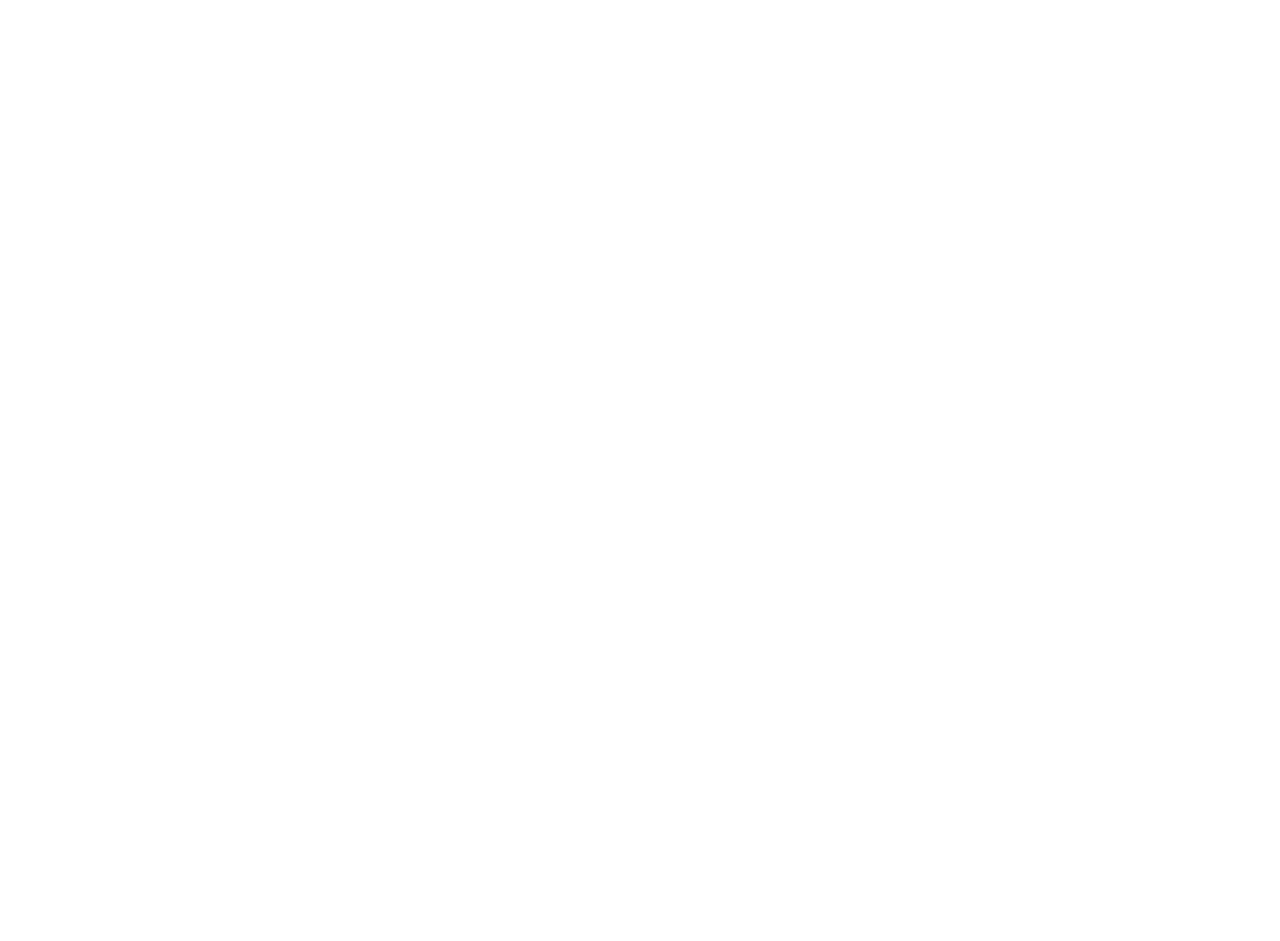
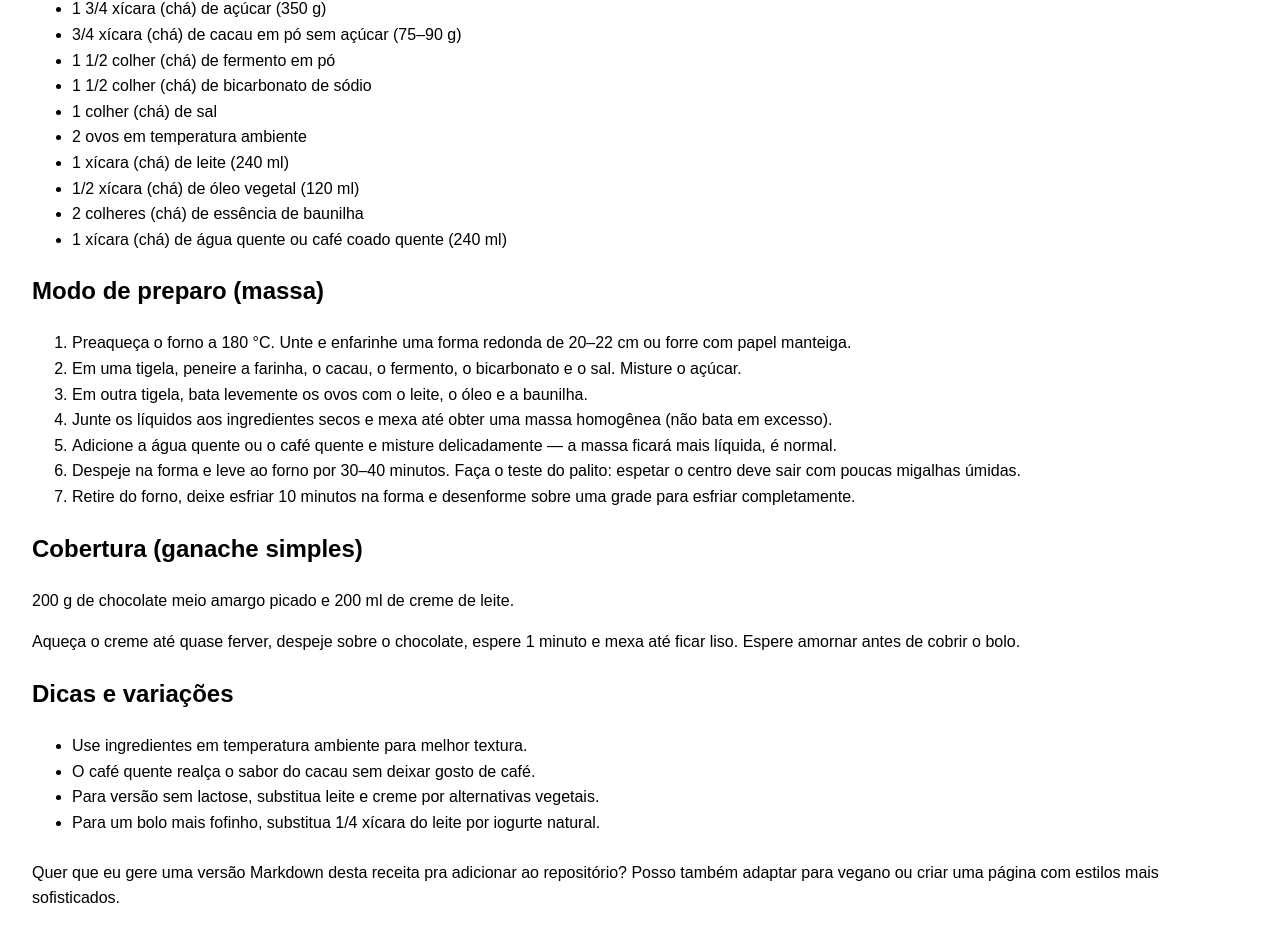
Before and after one commit to ribeirosilvarafaela/projeto-node-js, a Next.js app: page / in a window 1280 px wide. Shown: the part 359-1300 px from the top of the page. Before the commit the page ends 800 px from the top, so only its background shows below. Built offline with nearby package versions, Linux system fonts and the light colour scheme.

Commit message:
atualiza componente Home para exibir receita de Bolo de Chocolate com ingredientes e modo de preparo

```diff
--- a/pages/index.js
+++ b/pages/index.js
@@ -1,5 +1,103 @@
 function Home() {
-  return <h1> Bonecão do Posto, uhuh</h1>;
+  return (
+    <main
+      style={{ fontFamily: "Arial, sans-serif", lineHeight: 1.6, padding: 24 }}
+    >
+      <h1>Bolo de Chocolate</h1>
+
+      <section>
+        <h2>Rendimento e tempo</h2>
+        <p>Rende: 8 a 10 porções (forma de 20–22 cm)</p>
+        <p>Tempo total: aproximadamente 60 minutos</p>
+      </section>
+
+      <section>
+        <h2>Ingredientes (massa)</h2>
+        <ul>
+          <li>2 xícaras (chá) de farinha de trigo (260 g)</li>
+          <li>1 3/4 xícara (chá) de açúcar (350 g)</li>
+          <li>3/4 xícara (chá) de cacau em pó sem açúcar (75–90 g)</li>
+          <li>1 1/2 colher (chá) de fermento em pó</li>
+          <li>1 1/2 colher (chá) de bicarbonato de sódio</li>
+          <li>1 colher (chá) de sal</li>
+          <li>2 ovos em temperatura ambiente</li>
+          <li>1 xícara (chá) de leite (240 ml)</li>
+          <li>1/2 xícara (chá) de óleo vegetal (120 ml)</li>
+          <li>2 colheres (chá) de essência de baunilha</li>
+          <li>1 xícara (chá) de água quente ou café coado quente (240 ml)</li>
+        </ul>
+      </section>
+
+      <section>
+        <h2>Modo de preparo (massa)</h2>
+        <ol>
+          <li>
+            Preaqueça o forno a 180 °C. Unte e enfarinhe uma forma redonda de
+            20–22 cm ou forre com papel manteiga.
+          </li>
+          <li>
+            Em uma tigela, peneire a farinha, o cacau, o fermento, o bicarbonato
+            e o sal. Misture o açúcar.
+          </li>
+          <li>
+            Em outra tigela, bata levemente os ovos com o leite, o óleo e a
+            baunilha.
+          </li>
+          <li>
+            Junte os líquidos aos ingredientes secos e mexa até obter uma massa
+            homogênea (não bata em excesso).
+          </li>
+          <li>
+            Adicione a água quente ou o café quente e misture delicadamente — a
+            massa ficará mais líquida, é normal.
+          </li>
+          <li>
+            Despeje na forma e leve ao forno por 30–40 minutos. Faça o teste do
+            palito: espetar o centro deve sair com poucas migalhas úmidas.
+          </li>
+          <li>
+            Retire do forno, deixe esfriar 10 minutos na forma e desenforme
+            sobre uma grade para esfriar completamente.
+          </li>
+        </ol>
+      </section>
+
+      <section>
+        <h2>Cobertura (ganache simples)</h2>
+        <p>200 g de chocolate meio amargo picado e 200 ml de creme de leite.</p>
+        <p>
+          Aqueça o creme até quase ferver, despeje sobre o chocolate, espere 1
+          minuto e mexa até ficar liso. Espere amornar antes de cobrir o bolo.
+        </p>
+      </section>
+
+      <section>
+        <h2>Dicas e variações</h2>
+        <ul>
+          <li>Use ingredientes em temperatura ambiente para melhor textura.</li>
+          <li>
+            O café quente realça o sabor do cacau sem deixar gosto de café.
+          </li>
+          <li>
+            Para versão sem lactose, substitua leite e creme por alternativas
+            vegetais.
+          </li>
+          <li>
+            Para um bolo mais fofinho, substitua 1/4 xícara do leite por iogurte
+            natural.
+          </li>
+        </ul>
+      </section>
+
+      <footer style={{ marginTop: 24 }}>
+        <p>
+          Quer que eu gere uma versão Markdown desta receita pra adicionar ao
+          repositório? Posso também adaptar para vegano ou criar uma página com
+          estilos mais sofisticados.
+        </p>
+      </footer>
+    </main>
+  );
 }
 
 export default Home;
```
